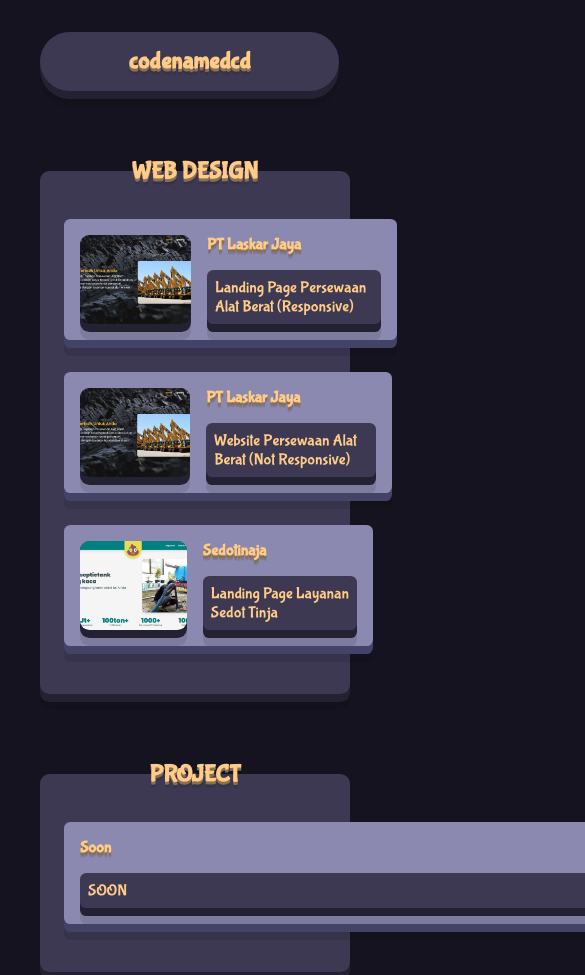
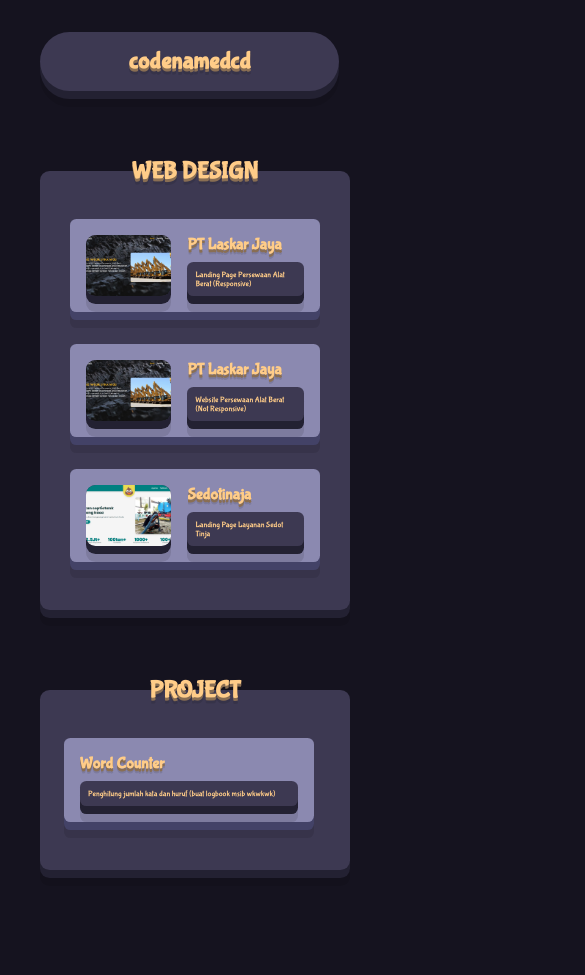
Before and after one commit to codenamedcd/web-portofolio.github.io, a plain HTML site: page index.html in a window 390 px wide. Shown: the top 975 px of the page, 585 px wide, since content can reach past the window. After the commit the page ends 950 px from the top, so only its background shows below. Drawn offline with Linux system fonts and the light colour scheme.

Commit message:
fix bug ui gatel

```diff
--- a/main2.js
+++ b/main2.js
@@ -1,8 +1,8 @@
 const projects = [
   {
-    judul: "Soon",
-    subjudul: "SOON",
-    link: "#",
+    judul: "Word Counter",
+    subjudul: "Penghitung jumlah kata dan huruf (buat logbook msib wkwkwk)",
+    link: "https://codenamedcd.github.io/wordcounter/",
   },
 ];
 
--- a/style.css
+++ b/style.css
@@ -1,3 +1,6 @@
+* {
+  box-sizing: border-box;
+}
 body {
   background-color: var(--body);
   font-family: "Bubblegum Sans", cursive;
@@ -110,7 +113,6 @@ img {
   border-radius: 0.6rem;
   width: 100%;
   height: 100%;
-  aspect-ratio: 16 / 9;
   object-fit: cover;
 }
 
@@ -140,6 +142,13 @@ img {
   .card {
     padding: 1rem 1rem;
     margin: 1rem 0.5rem;
-    width: 900%;
+    width: 90%;
+  }
+  .title-card p {
+    font-size: 0.5rem;
+    margin: 0.5rem 0 0 0;
+  }
+  .image {
+    width: 10rem;
   }
 }
```
